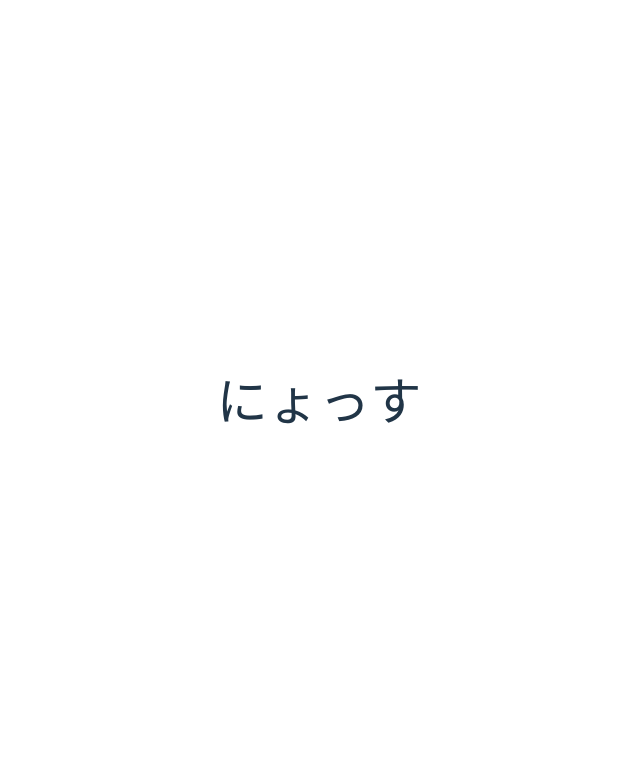
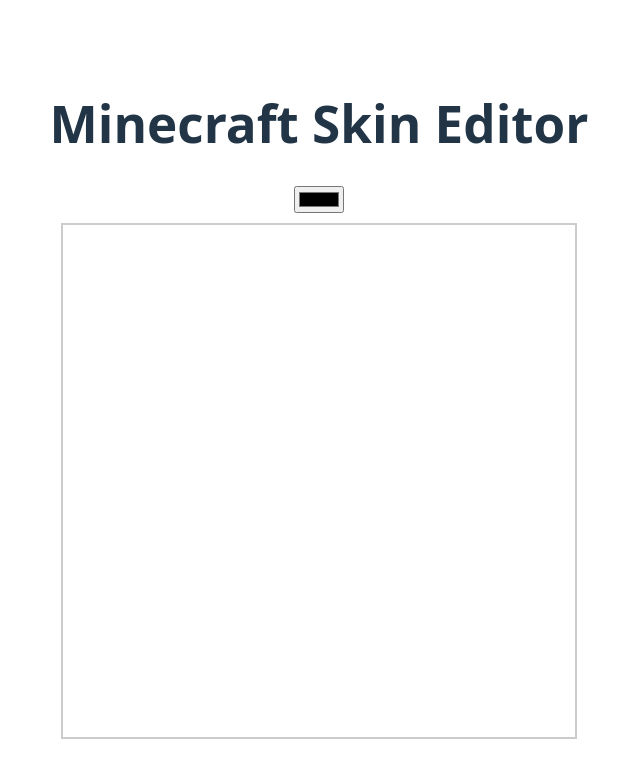
Before and after one commit to ToraMutton/minecraft-skin-editor, a React (Vite) app: page / in a window 1280 px wide. Shown: the top 778 px of the page, without its empty margins (321-961 px from the left). Built offline with nearby package versions, Linux system fonts and the light colour scheme.

Commit message:
feat: add basic 64x64 canvas editor

```diff
--- a/src/App.tsx
+++ b/src/App.tsx
@@ -1,10 +1,13 @@
 import './App.css'
+import CanvasEditor from './CanvasEditor.tsx'
 
 function App() {
-
   return (
-    <div>
-      <h1>にょっす</h1>
+    <div className="editor-container">
+      <h1>Minecraft Skin Editor</h1>
+      <div className="canvas-area">
+        <CanvasEditor />
+      </div>
     </div>
   )
 }
--- /dev/null
+++ b/src/CanvasEditor.tsx
@@ -0,0 +1,61 @@
+import { useRef, useEffect, useState } from 'react';
+
+export default function CanvasEditor() {
+  // キャンバス本体にアクセスするための参照
+  const canvasRef = useRef<HTMLCanvasElement>(null);
+
+  // 今選んでいる色 & マウスが押されているかどうかの状態
+  const [color, setColor] = useState('#000000');
+  const [isDrawing, setIsDrawing] = useState(false);
+
+  // ドットを塗るメインの関数
+  const drawPixel = (e: React.MouseEvent<HTMLCanvasElement>) => {
+    if (!isDrawing) return; // クリックされてない時は塗らない
+
+    const canvas = canvasRef.current;
+    if (!canvas) return;
+    const ctx = canvas.getContext('2d');
+    if (!ctx) return;
+
+    // 画面上のクリック位置を、64x64のピクセル座標に変換する計算
+    const rect = canvas.getBoundingClientRect();
+    const scaleX = canvas.width / rect.width;
+    const scaleY = canvas.height / rect.height;
+
+    const x = Math.floor((e.clientX - rect.left) * scaleX);
+    const y = Math.floor((e.clientY - rect.top) * scaleY);
+
+    // 選択中の色で、1ピクセルを塗る
+    ctx.fillStyle = color;
+    ctx.fillRect(x, y, 1, 1);
+  };
+
+  return (
+    <div style={{ display: 'flex', flexDirection: 'column', alignItems: 'center', gap: '10px' }}>
+      {/* 色を選ぶカラーパレット */}
+      <input
+        type="color"
+        value={color}
+        onChange={(e) => setColor(e.target.value)}
+      />
+
+      {/* 64x64のマイクラスキン用キャンバス */}
+      <canvas
+        ref={canvasRef}
+        width={64}
+        height={64}
+        style={{
+          width: '512px',
+          height: '512px',
+          imageRendering: 'pixelated',
+          border: '2px solid #ccc',
+          cursor: 'crosshair'
+        }}
+        onMouseDown={(e) => { setIsDrawing(true); drawPixel(e); }}
+        onMouseUp={() => setIsDrawing(false)}
+        onMouseLeave={() => setIsDrawing(false)}
+        onMouseMove={drawPixel}
+      />
+    </div>
+  );
+}
```
